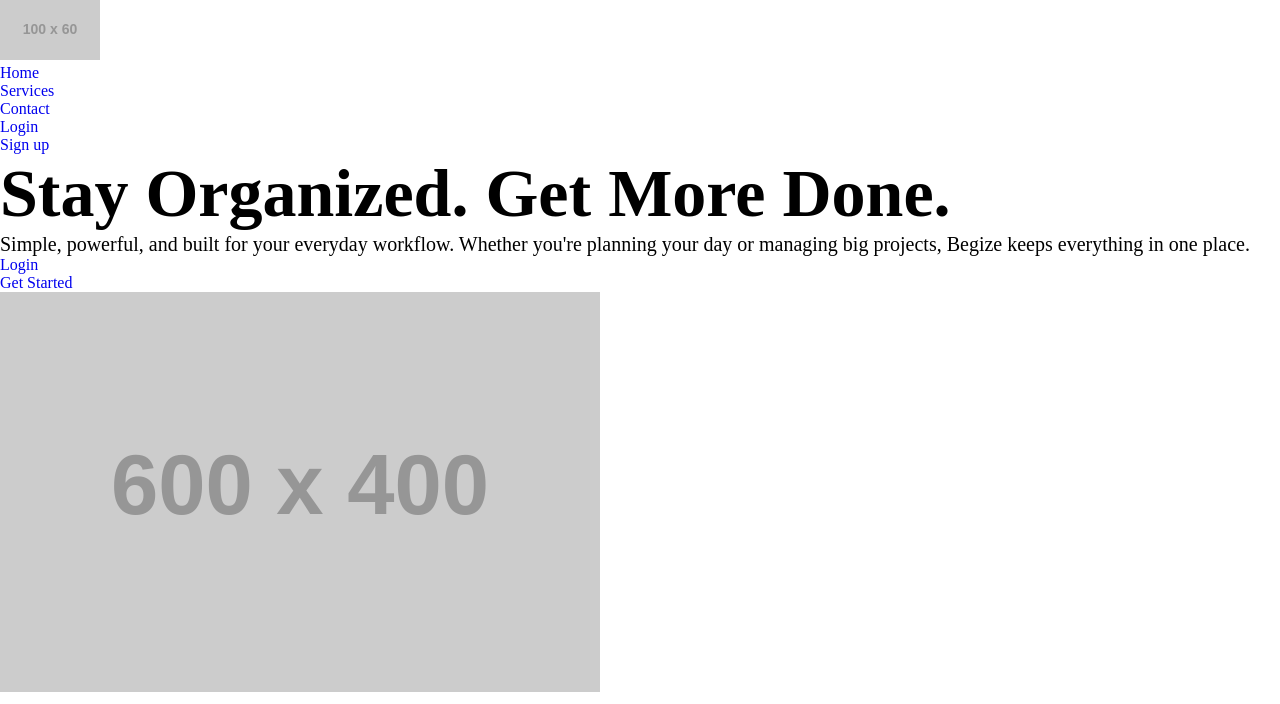
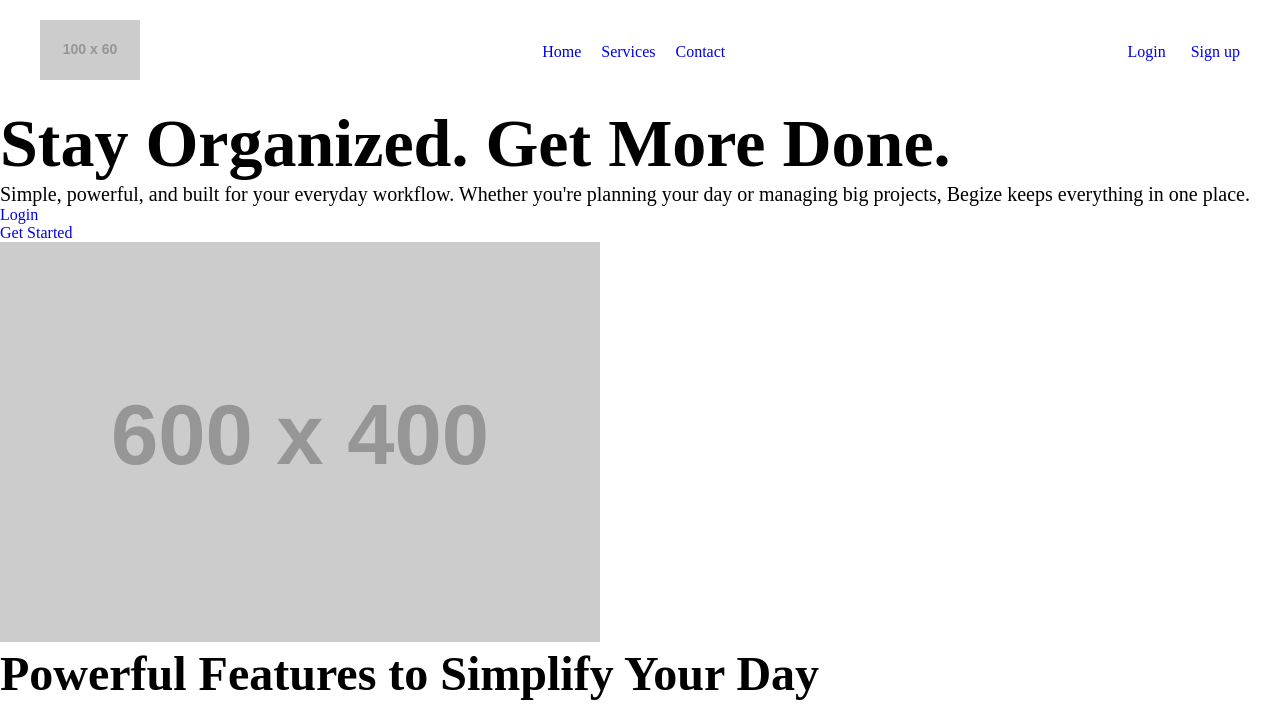
Before and after one commit to haymanotkefyalew/Begize-todo-app, a plain HTML site: page src/index.html in a window 1280 px wide. Shown: the top 704 px of the page. Drawn offline with Linux system fonts and the light colour scheme; placeholder pictures from the web are drawn by us.

Commit message:
Style: add the layout of the header section

```diff
--- a/src/style.css
+++ b/src/style.css
@@ -50,3 +50,25 @@ p{
 }
 
 /* header section */
+.main-header{
+    display: flex;
+    justify-content: center;
+    align-items: center;
+    padding: 20px 40px;
+}
+.main-nav{
+    display: flex;
+    justify-content: space-between;
+    align-items: center;
+    width: 100%;
+}
+.nav-links{
+    display: flex;
+    gap: 20px;
+    align-items: center;
+}
+.main-components{
+    display: flex;
+    gap: 25px;
+    align-items: center;
+}
```
